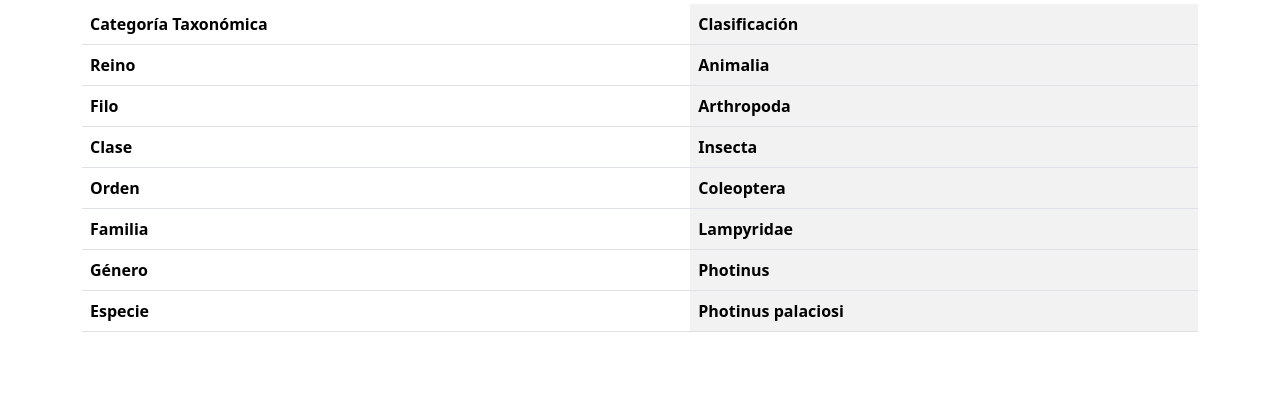
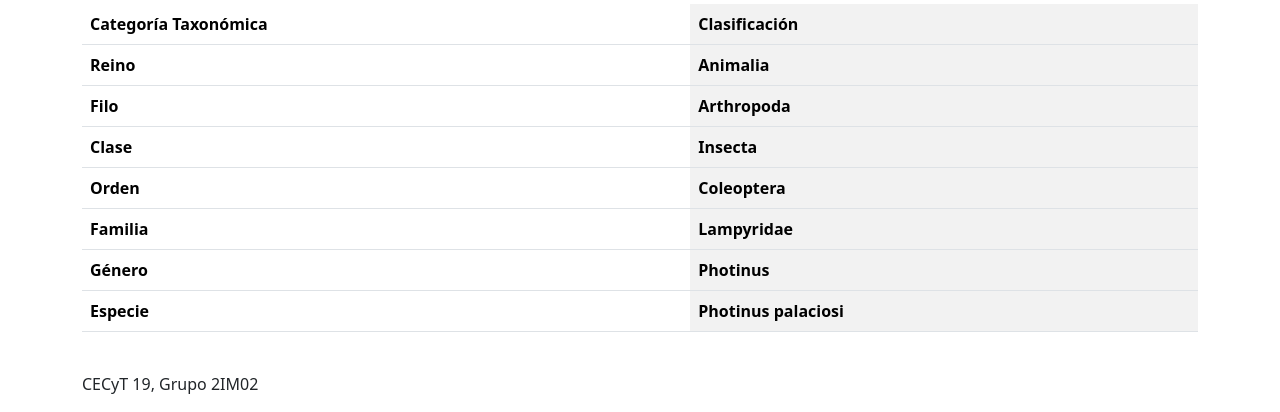
Before and after one commit to kr4t05g0w/kookay, a plain HTML site: page index.html in a window 1280 px wide. Shown: the part 683-1095 px from the top of the page. Before the commit the page ends 1031 px from the top, so only its background shows below. Drawn offline with nearby package versions, Linux system fonts and the light colour scheme.

Commit message:
Se agrega grupo

```diff
--- a/index.html
+++ b/index.html
@@ -64,6 +64,8 @@
                 </tr>
             </table>
         </div>
+        <br>
+        <p>CECyT 19, Grupo 2IM02</p>
     </div>
     <script src="https://cdn.jsdelivr.net/npm/bootstrap@5.3.6/dist/js/bootstrap.bundle.min.js" integrity="sha384-j1CDi7MgGQ12Z7Qab0qlWQ/Qqz24Gc6BM0thvEMVjHnfYGF0rmFCozFSxQBxwHKO" crossorigin="anonymous"></script>
 </body>
```
